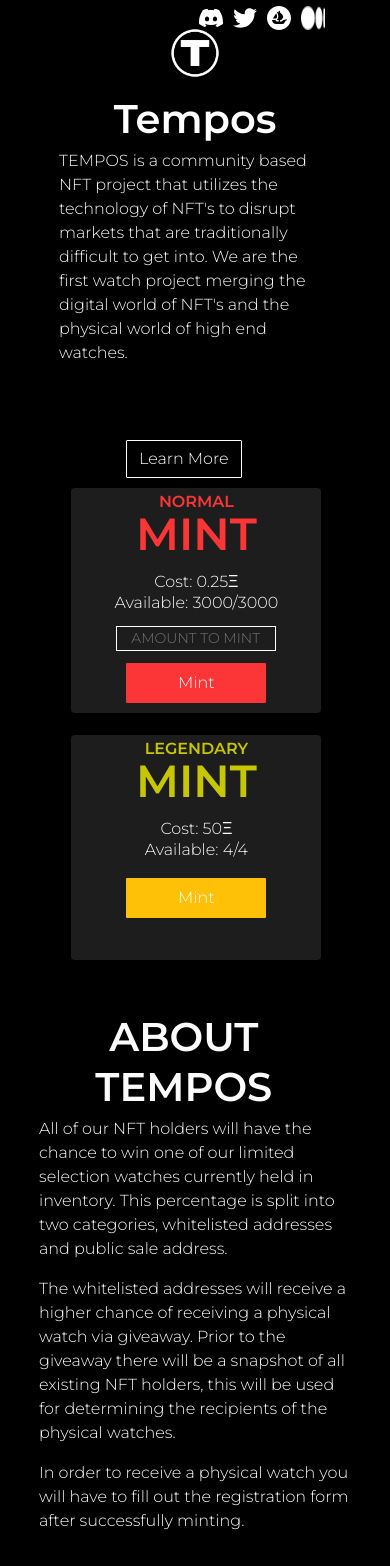
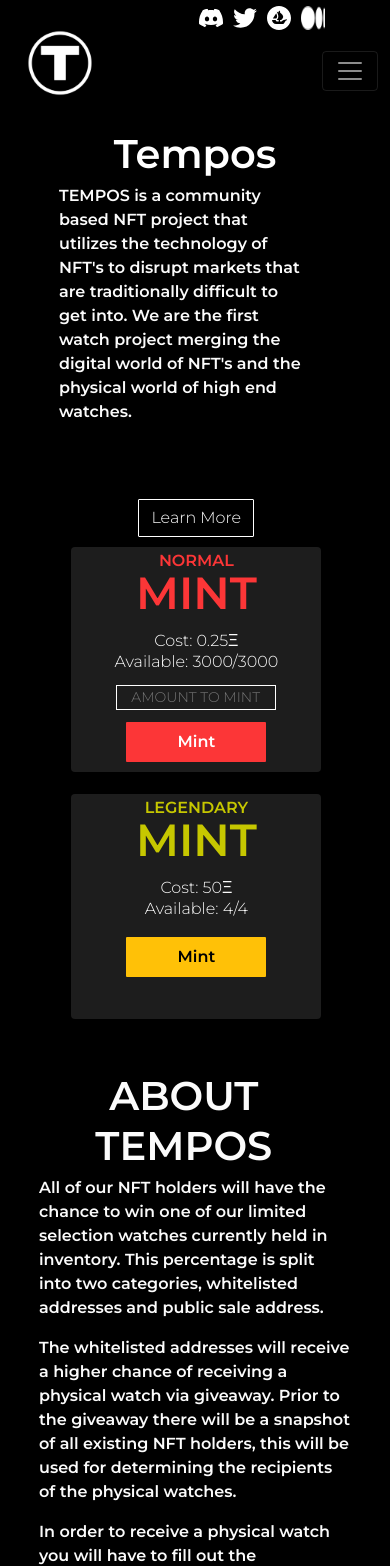
Before and after one commit to kennyran/tempos_frontend, a React (Create React App) app: page / in a window 390 px wide. Shown: the top 1566 px of the page. Built offline with nearby package versions, Linux system fonts and the light colour scheme.

Commit message:
TEMPOS v2.1.0, mobile navbar added, watch captions moved, centering and other styling adjustments as well

```diff
--- a/package.json
+++ b/package.json
@@ -1,6 +1,6 @@
 {
   "name": "temposnft",
-  "version": "2.0.1",
+  "version": "2.1.0",
   "private": true,
   "dependencies": {
     "@testing-library/jest-dom": "^5.11.4",
--- a/public/index.html
+++ b/public/index.html
@@ -2,7 +2,7 @@
 <html lang="en">
   <head>
     <meta charset="utf-8" />
-    <link rel="icon" href="%PUBLIC_URL%/favicon.ico" />
+    <link rel="icon" href="%PUBLIC_URL%/favicon.jpeg" />
     <meta name="viewport" content="width=device-width, initial-scale=1.0" />
     <meta name="theme-color" content="#000000" />
     <meta
--- a/src/App.css
+++ b/src/App.css
@@ -56,7 +56,12 @@ section {
   }
 
   .navbar {
-    display: none;
+    width: 100%;
+    margin-right: 20%;
+  }
+
+  .navbar-collapse {
+    margin-right: 25%;
   }
 
   .title {
@@ -84,6 +89,7 @@ section {
   .learn-btn {
     margin: auto;
     text-align: center;
+    margin-left: 10%;
   }
 
   .linktree {
@@ -144,64 +150,16 @@ section {
 	transform:scale(1.06);
 }
 
-/* #nav-title {
-  display: inline-block;
-  color: white;
-  text-align: center;
-  margin: auto;
-  font-size: 40px;
-  font-style: italic;
-} */
-
 .nav-mint-btn {
   width: 130px;
 }
-
-/* .wallet-button .connect-wallet {
-	font-family: sans-serif;
-  text-align: center;
-  line-height: 50px;;
-	border: 1.5px solid #ffc107;
-	border-radius: 4rem;
-  overflow: hidden;
-  outline: none;
-  color: #fff;
-  background: none;
-  position: absolute;
-  top: 0;
-  right: 0;
-  transition: all .5s ease;
-  margin-right: 20px;
-}
-
-.connect-wallet:hover {
-  background: #ffc107;
-  color: #141614;
-}
-
-.wallet-root {
-  display: block;
-  font-family: sans-serif;
-  text-align: center;
-  line-height: 50px;;
-	border: 1.5px solid #ffc107;
-  margin: auto;
-  width: 22rem;
-  padding-top: 10px;
-  padding-bottom: 10px;
-	border-radius: 4rem;
-  overflow: hidden;
-  outline: none;
-  color: #fff;
-  background: none;
-  transition: all .5s ease;
-} */
 
 /* Title and main section: mint.js */
 #mint {
   width: 80%;
   margin: auto;
 }
+
 .title-root {
   display: block;
   float: left;
@@ -230,6 +188,10 @@ section {
   width: 20px;
   margin-left: 45px;
   padding-left: 10px;
+}
+
+.title-text {
+  font-weight: 600;
 }
 
 .learn-btn {
@@ -288,6 +250,7 @@ section {
   border: none !important;
   border-radius: 1px;
   font-size: 16px;
+  font-weight: bold;
   width: 140px;
   height: 40px;
 }
@@ -330,8 +293,10 @@ section {
   border: none !important;
   border-radius: 1px;
   font-size: 16px;
+  font-weight: bold;
   width: 140px;
   height: 40px;
+  color: black !important;
 }
 
 .card-text {
@@ -379,7 +344,7 @@ input::-webkit-inner-spin-button {
 /* Global button styles across all components */
 
 .btn {
-  color: white !important;
+  color: white;
   background: none;
   border: 1.5px solid #fff;
   border-radius: 1px;
@@ -398,6 +363,7 @@ input::-webkit-inner-spin-button {
 .btn:focus {
   background: none;
   border: 1.5px solid #fff;
+  color: white;
 }
 
 .legendary-watches {
@@ -424,6 +390,7 @@ input::-webkit-inner-spin-button {
 
   .title-text {
     font-size: 16px;
+    font-weight: 600;
   }
 
   #mint {
@@ -539,11 +506,12 @@ input::-webkit-inner-spin-button {
   #small-roadmap-headers {
     font-size: 16px;
     font-weight: bold;
+    color: #ffc107;
   }
 
   #small-roadmap-info {
-    color: #ffc107;
     margin-left: 20px;
+    font-weight: 550;
   }
 
   #vertical-line {
@@ -583,23 +551,15 @@ input::-webkit-inner-spin-button {
     font-size: 16px;
     text-align: center;
     display: block;
-    margin-left: auto;
-    margin-right: auto;
-    width: 40%;
+    margin: auto;
+    width: 80%;
+  }
+
+  .card-group {
+    width: 100%;
+    margin-left: 7.5%;
   }
 }
-
-/* span.transition-arrow {
-  font-size: 125px;
-  font-weight: bold;
-  width: 100px;
-  height: 100px;
-  display: block;
-  margin-left: auto;
-  margin-right: auto;
-  background-color: orange;
-
-} */
 
 span.transition-arrow {
   font-size: 125px;
@@ -640,6 +600,7 @@ hr {
 
 .story-enter {
   font-size: 16px;
+  font-weight: 600;
 }
 
 .about-header, .roadmap-title, .team-title, .watch-title {
@@ -744,12 +705,14 @@ hr {
 #roadmap-headers {
   font-weight: bold;
   font-size: 18px;
+  color:#ffc107;
 }
 
 #roadmap-info {
   width: 350px;
   text-align: inherit;
-  color: #ffc107;
+  font-weight: 600;
+  /* color: #ffc107; */
 }
 
 #roadmap-1, #roadmap-3, #roadmap-5, #roadmap-7 {
@@ -794,6 +757,7 @@ hr {
   margin: auto;
   border-radius: 50%;
   width: 200px;
+  margin-bottom: 50px;
 }
 
 .carousel-caption {
@@ -808,6 +772,7 @@ hr {
 #ap-watches {
   width: 347.5px !important;
   height: 463px;
+  margin-bottom: 100px;
 }
 
 /* TEAM CARDS: team.js */
--- a/src/App.js
+++ b/src/App.js
@@ -51,7 +51,6 @@ class App extends React.Component {
         <header className="header">
           <TemposNav />
             <div className="small-title" id="sm-nav-title">
-                <img alt="logo" src={logo} width="72" height="72" className="title d-inline-block align-top"/>
                   <div>Tempos</div>
             </div>
         </header>
```
Also changed, not shown: src/components/mint.js (+0 -57 lines).
